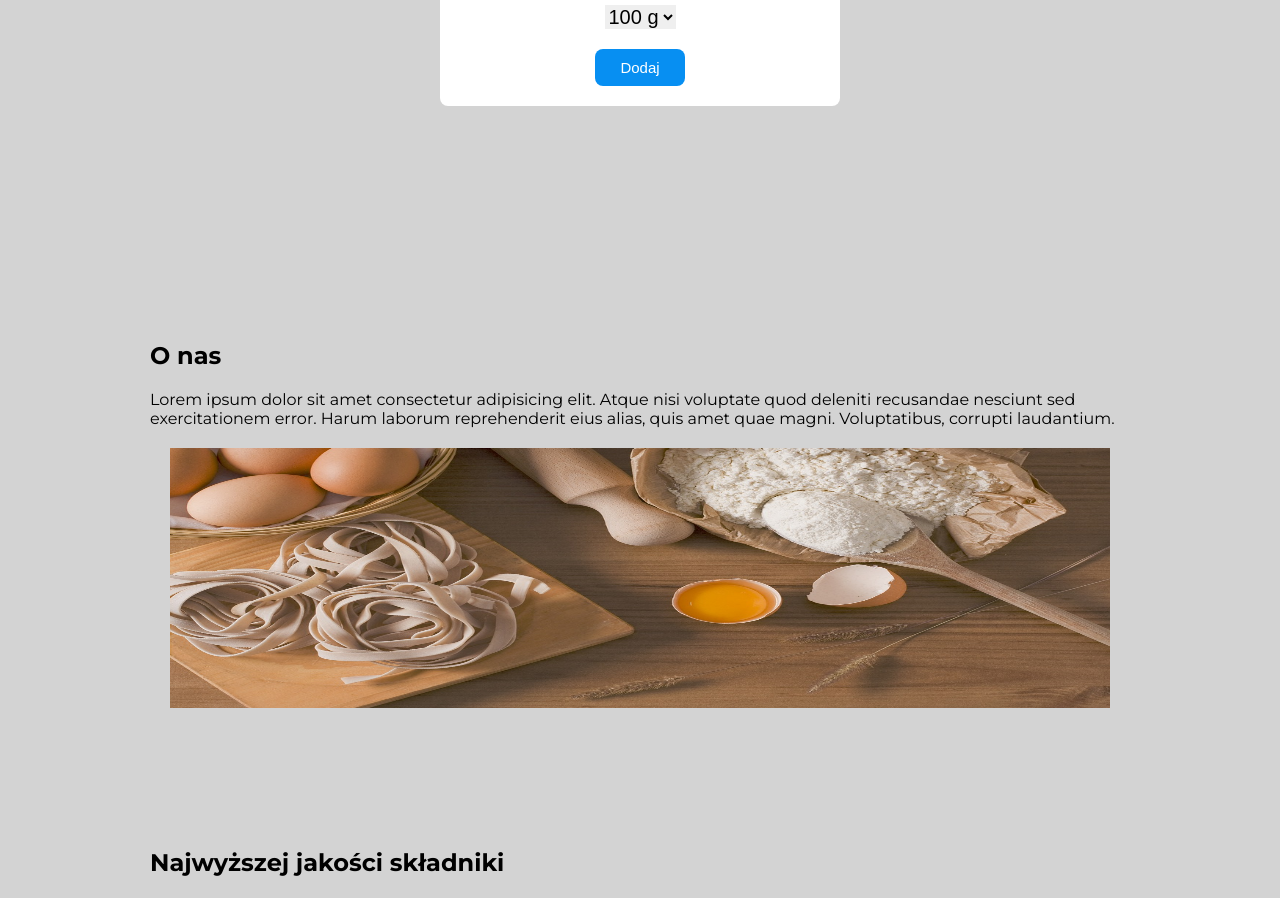
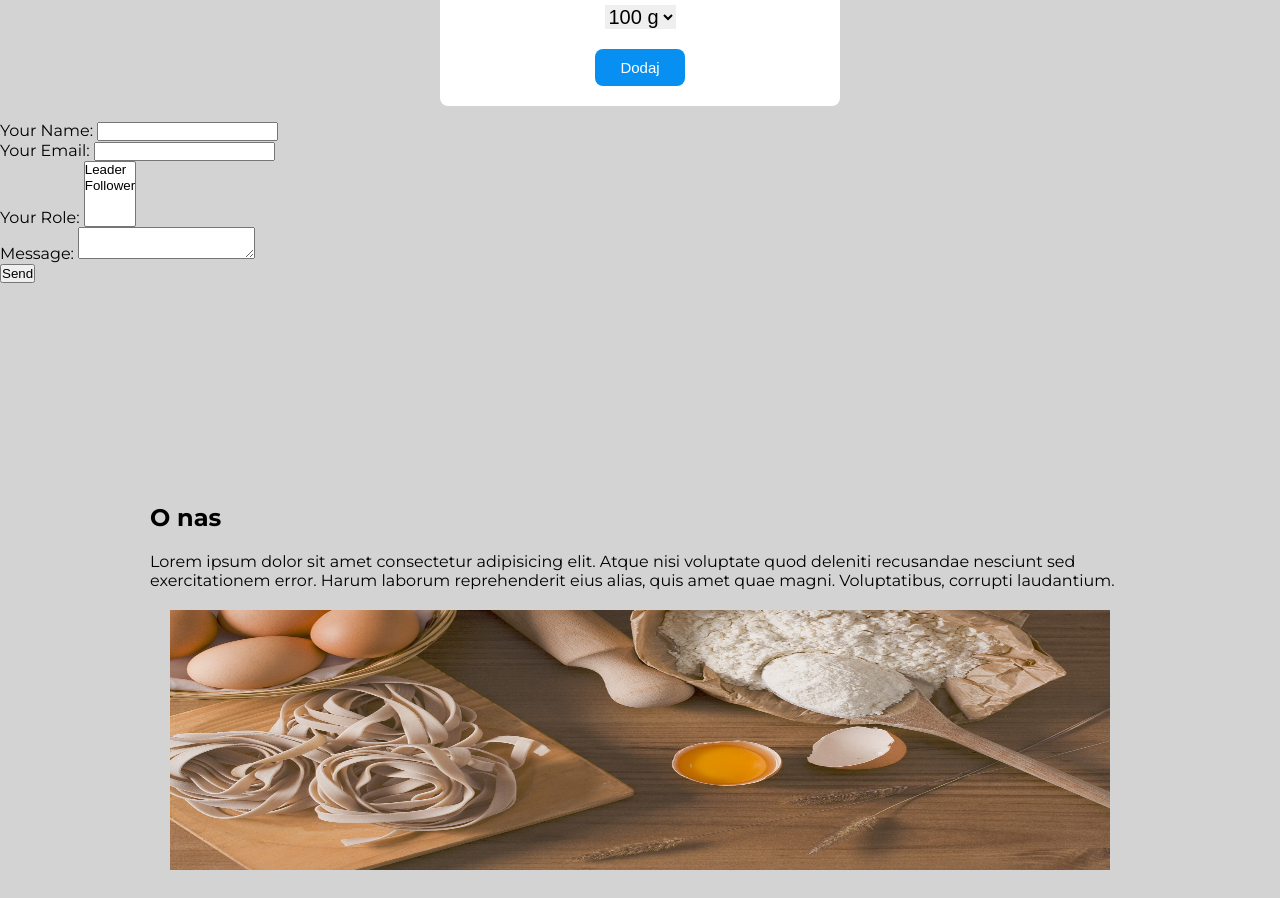
Before and after one commit to rb314web/CakeShop, a React (Create React App) app: page /contacts in a window 1280 px wide. Shown: the part 2808-3706 px from the top of the page. Built offline with nearby package versions, Linux system fonts and the light colour scheme.

Commit message:
first commit

```diff
--- a/src/components/products.tsx
+++ b/src/components/products.tsx
@@ -101,7 +101,26 @@
 
 		<>
 			<div className='products'>{renderItems()}</div>
-
+			<form name="contact" method="POST" data-netlify="true">
+  <p>
+    <label>Your Name: <input type="text" name="name" /></label>
+  </p>
+  <p>
+    <label>Your Email: <input type="email" name="email" /></label>
+  </p>
+  <p>
+    <label>Your Role: <select name="role[]" multiple>
+      <option value="leader">Leader</option>
+      <option value="follower">Follower</option>
+    </select></label>
+  </p>
+  <p>
+    <label>Message: <textarea name="message"></textarea></label>
+  </p>
+  <p>
+    <button type="submit">Send</button>
+  </p>
+</form>
 		</>
 	);
 };
```
